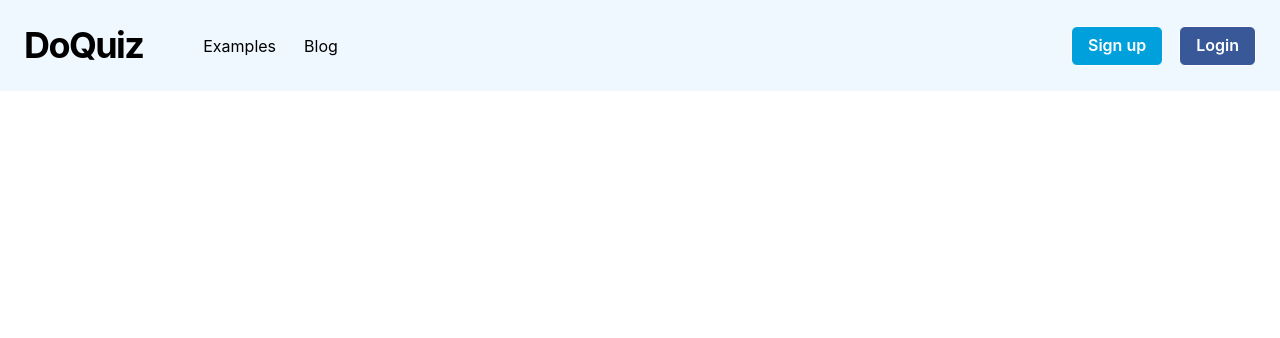
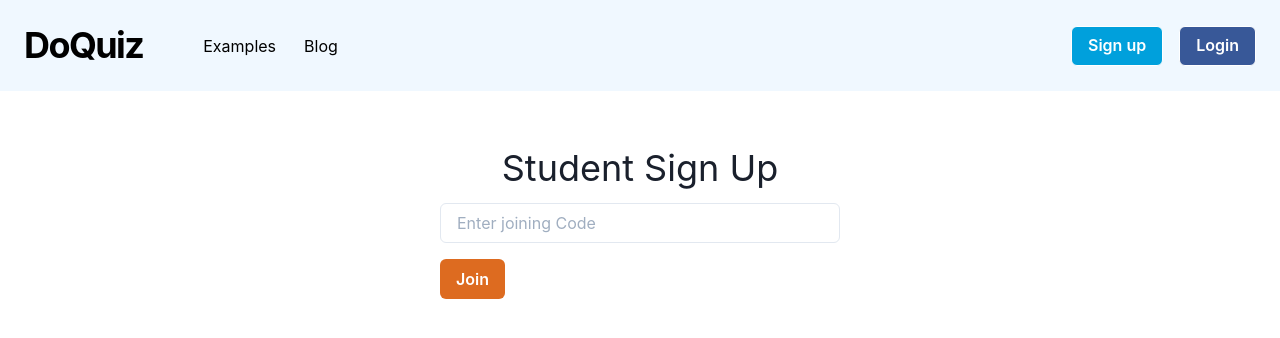
Before and after one commit to Shivambhardwaj18/QuiZFrontend, a React (Create React App) app: page /signup/student in a window 1280 px wide. Shown: the top 338 px of the page. Built offline with nearby package versions, Linux system fonts and the light colour scheme.

Commit message:
fix: Hide private routes using me query

```diff
--- a/src/App.js
+++ b/src/App.js
@@ -10,6 +10,8 @@ import { authContext } from "./context/authContext";
 import HomePage from "./pages/HomePage";
 import Header from "./components/Header";
 import LoginPage from "./pages/LoginPage";
+import QPage from "./pages/QPage";
+import StudentSignup from "./pages/StudentSignup";
 function App() {
   const token = window.localStorage.getItem("qid");
 
@@ -22,7 +24,6 @@ function App() {
     routes = (
       <>
         <Switch>
-          <Route path="/" component={HomePage} exact />
           <Redirect to="/" exact />
         </Switch>
       </>
@@ -30,13 +31,15 @@ function App() {
   } else {
     routes = (
       <Switch>
+        <Route path="/" component={HomePage} exact />
+
         <Route path="/signup/teacher" component={RegisterPage} />
-        <Route path="/login/teacher" component={LoginPage} />
+        <Route path="/signup/student" component={StudentSignup} />
+        <Route path="/signup" component={QPage} />
+        <Route path="/login" component={LoginPage} />
       </Switch>
     );
   }
-  console.log(uid);
-  console.log(routes);
   return (
     <>
       <authContext.Provider
--- a/src/components/Header.js
+++ b/src/components/Header.js
@@ -35,7 +35,7 @@ const Header = (props) => {
     >
       <Flex align="center" mr={5}>
         <Heading as="h1" size="xl" letterSpacing={"-.1rem"}>
-          DoQuiz
+          <Link to="/">DoQuiz</Link>
         </Heading>
       </Flex>
 
@@ -66,12 +66,12 @@ const Header = (props) => {
         display={{ sm: show ? "block" : "none", md: "block" }}
         mt={{ base: 4, md: 0 }}
       >
-        <Link to="/signup/teacher">
+        <Link to="/signup">
           <Button colorScheme="linkedin" border="1px" ml="4">
             Sign up
           </Button>
         </Link>
-        <Link to="/login/teacher">
+        <Link to="/login">
           <Button colorScheme="facebook" border="1px" ml="4">
             Login
           </Button>
--- a/src/pages/HomePage.js
+++ b/src/pages/HomePage.js
@@ -4,7 +4,7 @@ import React from "react";
 const HomePage = () => {
   return (
     <>
-      <Heading>home</Heading>
+      <Heading fontFamily="cursive">Loving Home Page :)</Heading>
     </>
   );
 };
--- a/src/pages/LoginPage.js
+++ b/src/pages/LoginPage.js
@@ -33,7 +33,7 @@ const RegisterPage = ({ history }) => {
   return (
     <Wrapper variant="small">
       <Text mb="5" align="center" isTruncated fontSize="3xl">
-        Teacher Login
+        Login
       </Text>
       <Formik
         initialValues={{ email: "", password: "" }}
--- /dev/null
+++ b/src/pages/QPage.js
@@ -0,0 +1,37 @@
+import { Button } from "@chakra-ui/button";
+import { Box, Flex, Text } from "@chakra-ui/layout";
+import React from "react";
+import { Link } from "react-router-dom";
+import Wrapper from "../components/Wrapper";
+
+const QPage = ({ history }) => {
+  return (
+    <>
+      <Wrapper variant="small">
+        <Text textAlign="center" fontSize="4xl" mb="9">
+          Create a FREE Account
+        </Text>
+        <Box maxW="2xl">
+          <Flex flexDirection="column" justifyContent="center">
+            <Button
+              mb="3"
+              colorScheme="telegram"
+              onClick={() => history.push("/signup/teacher")}
+            >
+              <Text fontSize="xl">I'm a Teacher</Text>
+            </Button>
+            <Button
+              colorScheme="telegram"
+              variant="outline"
+              onClick={() => history.push("/signup/student")}
+            >
+              <Text fontSize="xl">I'm a Student</Text>
+            </Button>
+          </Flex>
+        </Box>
+      </Wrapper>
+    </>
+  );
+};
+
+export default QPage;
--- /dev/null
+++ b/src/pages/StudentSignup.js
@@ -0,0 +1,46 @@
+import { Button } from "@chakra-ui/button";
+import { Box, Text } from "@chakra-ui/layout";
+import { Form, Formik } from "formik";
+import React from "react";
+import InputField from "../components/InputField";
+import Wrapper from "../components/Wrapper";
+
+const StudentSignup = () => {
+  return (
+    <>
+      <Box mt="50">
+        <Wrapper variant="small">
+          <Text fontSize="4xl" textAlign="center">
+            Student Sign Up
+          </Text>
+          <Formik
+            initialValues={{ code: "" }}
+            onSubmit={async (values, { setErrors }) => {
+              console.log(values);
+            }}
+          >
+            {({ isSubmitting }) => (
+              <Form>
+                <InputField
+                  name="code"
+                  placeholder="Enter joining Code"
+                  label=""
+                />
+                <Button
+                  mt={4}
+                  type="submit"
+                  colorScheme="orange"
+                  isLoading={isSubmitting}
+                >
+                  Join
+                </Button>
+              </Form>
+            )}
+          </Formik>
+        </Wrapper>
+      </Box>
+    </>
+  );
+};
+
+export default StudentSignup;
```
